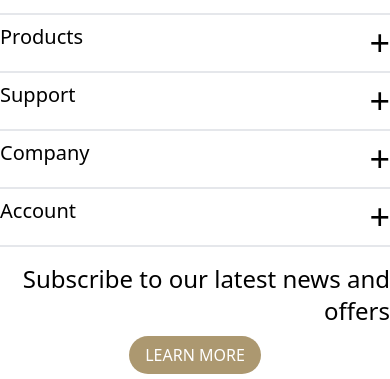
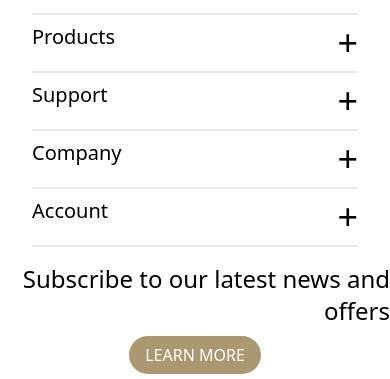
Before and after one commit to ZuberPadyar/Rode-clone, a plain HTML site: page index.html in a window 390 px wide. Shown: the part 6861-7240 px from the top of the page. Drawn offline with nearby package versions, Linux system fonts and the light colour scheme.

Commit message:
second commit

```diff
--- a/index.html
+++ b/index.html
@@ -230,7 +230,7 @@
                     <p>Apparel</p>
                 </div>
             </div>
-            <section class="w-full sm:hidden text-xl mx-4 flex flex-col">
+            <section class="w-full sm:hidden text-xl mx-4 px-8 flex flex-col">
                 <div class="flex flex-row pt-2 pb-2 border-t-2 justify-between">
                     <p>Products</p>
                     <p class="text-4xl">+</p>
```
